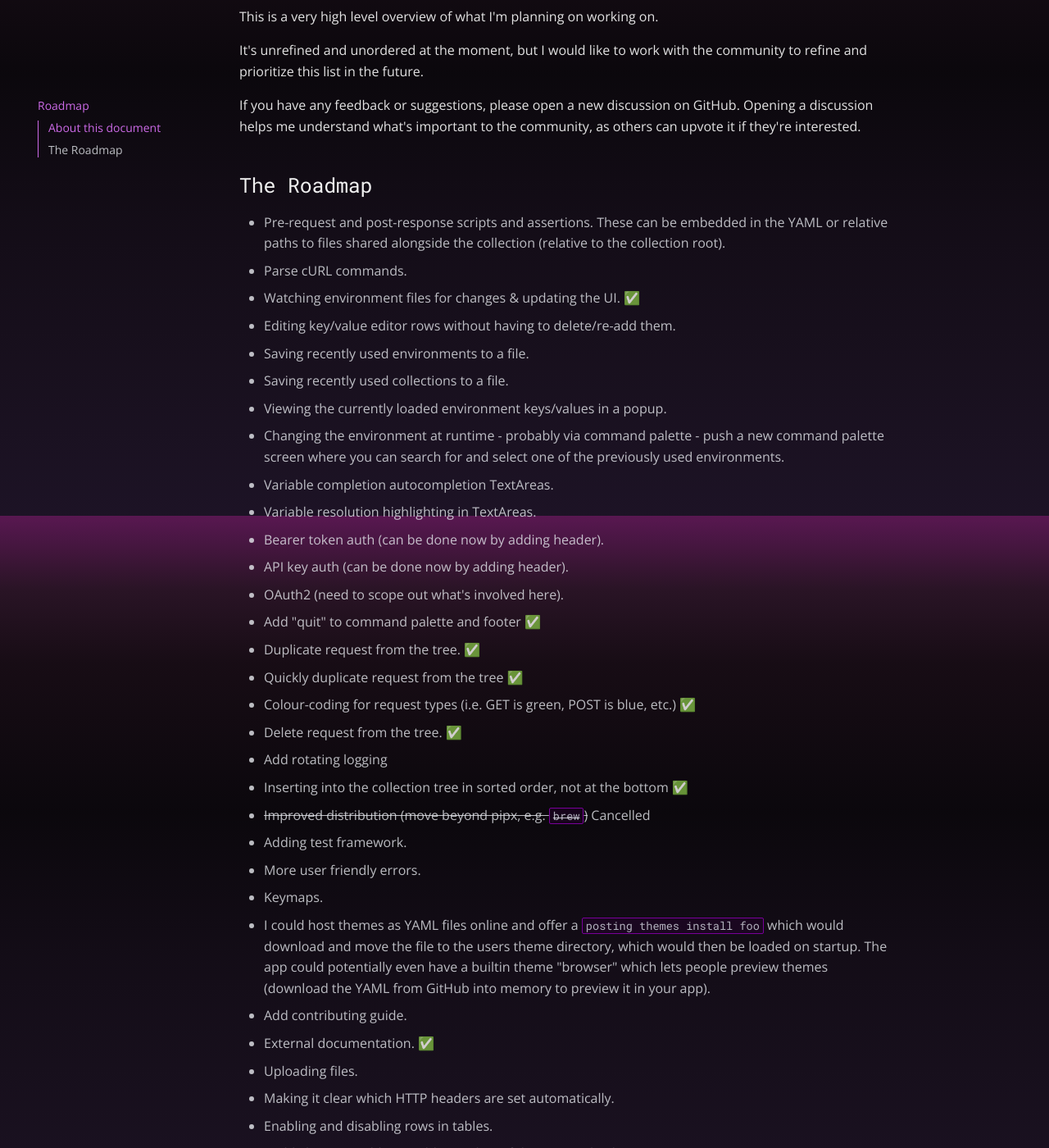
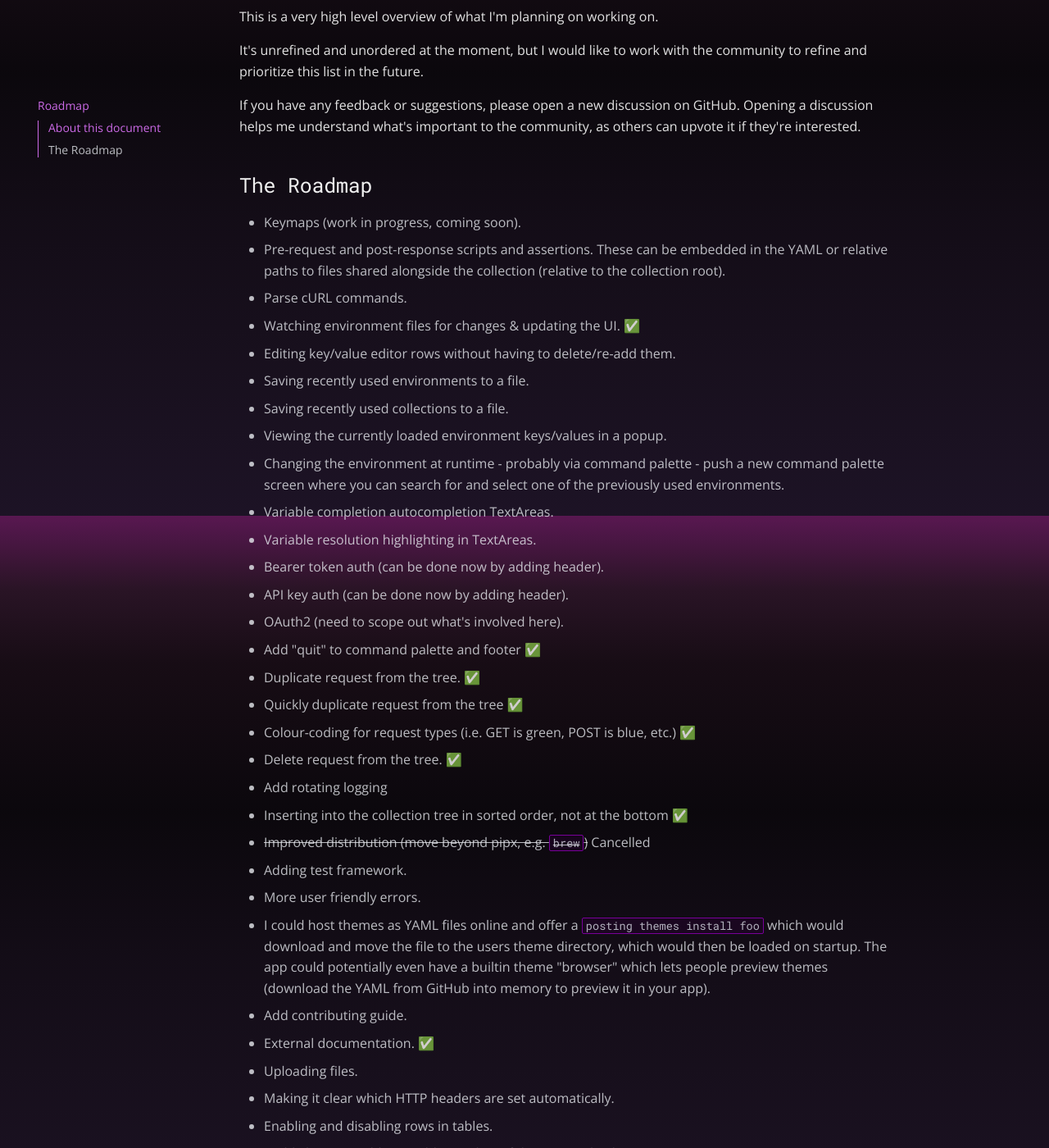
Before and after one commit to darrenburns/posting, an MkDocs documentation site: the page built from docs/roadmap.md, in a window 1280 px wide and 1400 px high, scrolled down 271 px. Shown: the whole window at 82% size. Built offline with MkDocs 1.6.1 and Material for MkDocs 9.7.7, drawn with Linux system fonts in a browser that asks for light colours; comment, search, counter and statistics services are not loaded.

Commit message:
Update the roadmap

```diff
--- a/docs/roadmap.md
+++ b/docs/roadmap.md
@@ -8,6 +8,7 @@ If you have any feedback or suggestions, please open a new discussion on GitHub.
 
 ## The Roadmap
 
+- Keymaps (work in progress, coming soon).
 - Pre-request and post-response scripts and assertions. These can be embedded in the YAML or relative paths to files shared alongside the collection (relative to the collection root).
 - Parse cURL commands.
 - Watching environment files for changes & updating the UI. ✅
```
Also changed, not shown: other parts of docs/roadmap.md (+0 -1 lines).
